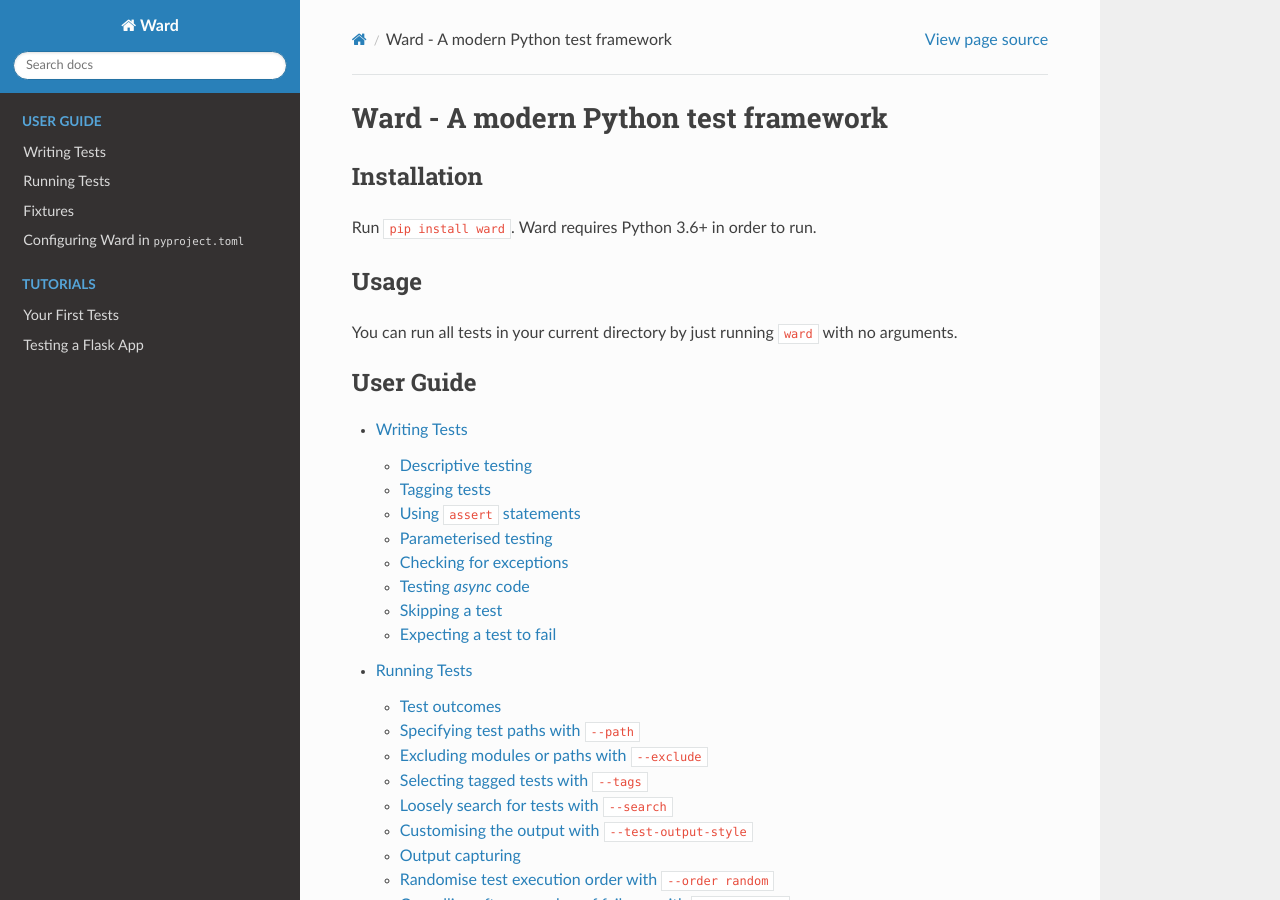
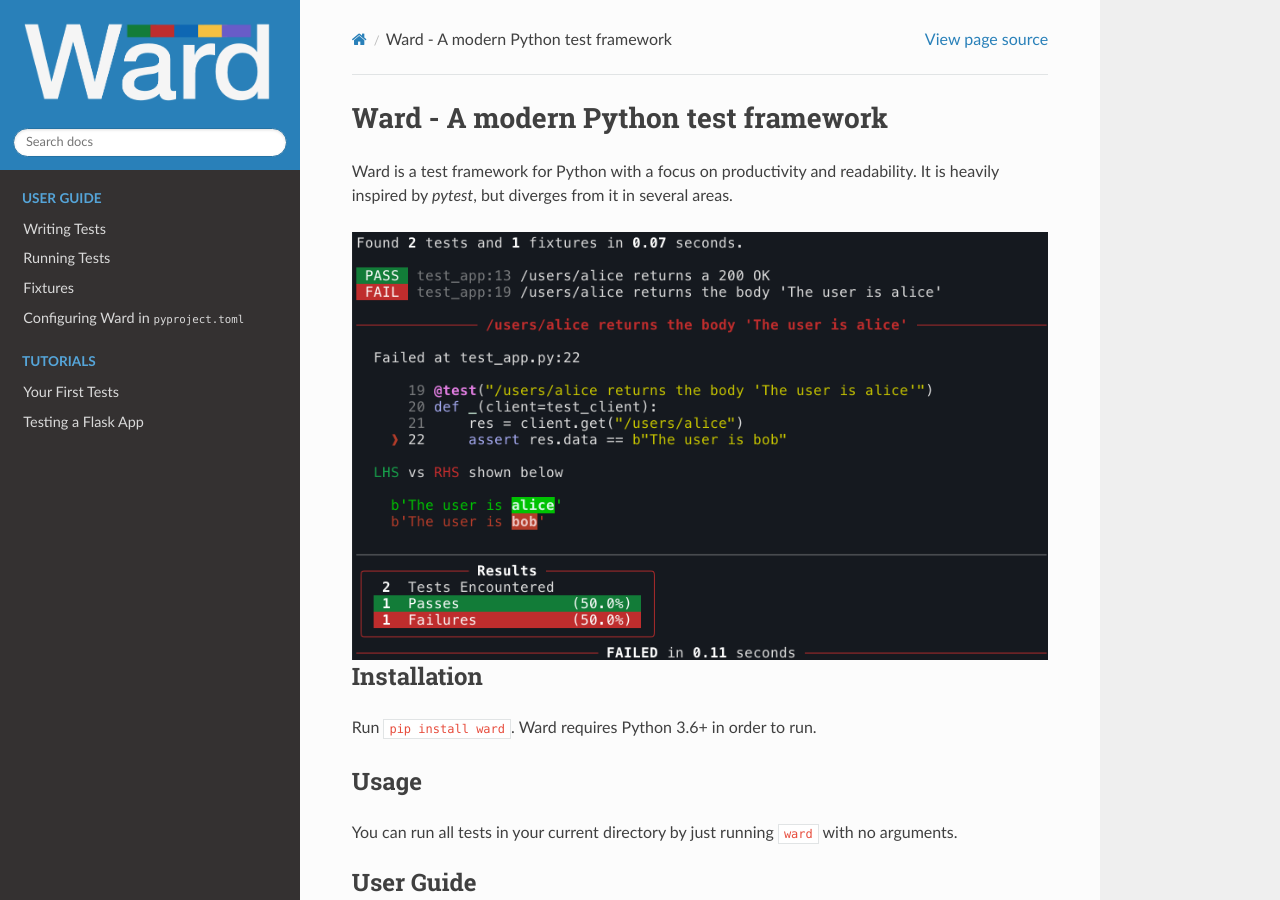
Before and after one commit to darrenburns/ward, a Sphinx documentation site: the page built from docs/source/index.rst, in a window 1280 px wide and 900 px high. Built offline with Sphinx 7.4.7 and the Read the Docs theme 2.0.0, drawn with Linux system fonts in a browser that asks for light colours.

Commit message:
Add logo to docs

```diff
--- a/docs/source/conf.py
+++ b/docs/source/conf.py
@@ -49,6 +49,12 @@
 #
 import sphinx_rtd_theme
 html_theme = 'sphinx_rtd_theme'
+html_logo = './_static/ward_logo.png'
+
+html_theme_options = {
+    "logo_only": True,
+}
+
 
 html_theme_path = [sphinx_rtd_theme.get_html_theme_path()]
 
--- a/docs/source/index.rst
+++ b/docs/source/index.rst
@@ -1,5 +1,12 @@
 Ward - A modern Python test framework
 =====================================
+
+Ward is a test framework for Python with a focus on productivity and readability. It is heavily inspired by `pytest`, but
+diverges from it in several areas.
+
+.. image:: ./_static/intro_screenshot.png
+    :align: center
+    :alt: An example output from Ward
 
 Installation
 ------------
```
Also changed, not shown: docs/source/_static/intro_screenshot.png (added), docs/source/_static/ward_logo.png (added), 1 other file.
